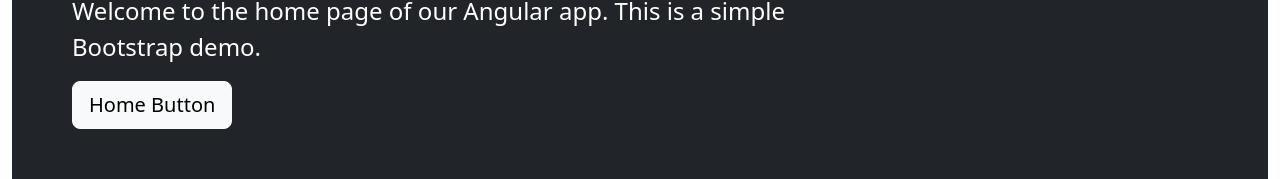
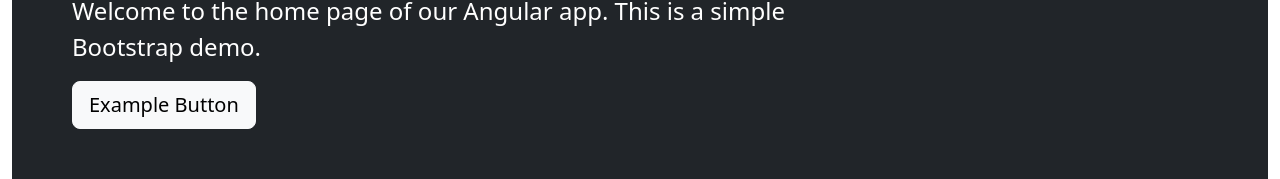
Before and after one commit to sayakb/llm-codegen-poc, an Angular app: page / in a window 1280 px wide. Shown: the part 249-428 px from the top of the page. Built offline with nearby package versions, Linux system fonts and the light colour scheme.

Commit message:
Add a button component

```diff
--- a/src/app/hello-world/hello-world.component.html
+++ b/src/app/hello-world/hello-world.component.html
@@ -4,6 +4,6 @@
     <p class="col-md-8 fs-4">
       This is the Hello World page of our Angular app.
     </p>
-    <button class="btn btn-light btn-lg" type="button">Hello Button</button>
+    <spl-button buttonText="Hello Button"></spl-button>
   </div>
 </div>
--- a/src/app/home/home.component.html
+++ b/src/app/home/home.component.html
@@ -4,6 +4,6 @@
     <p class="col-md-8 fs-4">
       Welcome to the home page of our Angular app. This is a simple Bootstrap demo.
     </p>
-    <button class="btn btn-light btn-lg" type="button">Home Button</button>
+    <spl-button buttonText="Example Button"></spl-button>
   </div>
 </div>
--- /dev/null
+++ b/src/app/spl-button/spl-button.component.html
@@ -0,0 +1 @@
+<button class="btn btn-light btn-lg">{{ buttonText }}</button>
```
Also changed, not shown: src/app/hello-world/hello-world.component.ts (+6 -5 lines), src/app/home/home.component.ts (+6 -5 lines), src/app/spl-button/spl-button.component.ts (added, +10 -0 lines), src/app/spl-button/spl-button.component.css (added), 1 other file (tests, documents, lock files or other folders).
